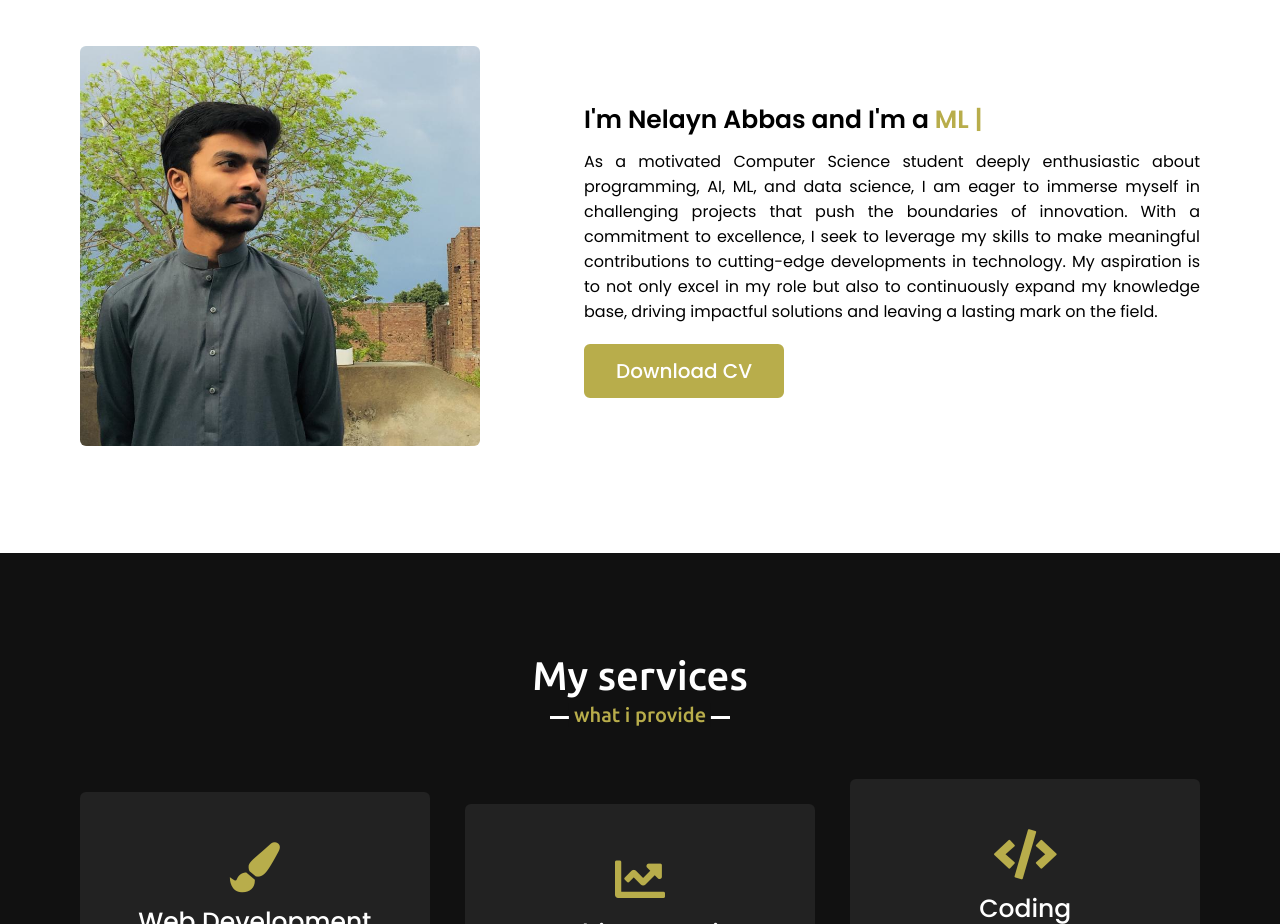
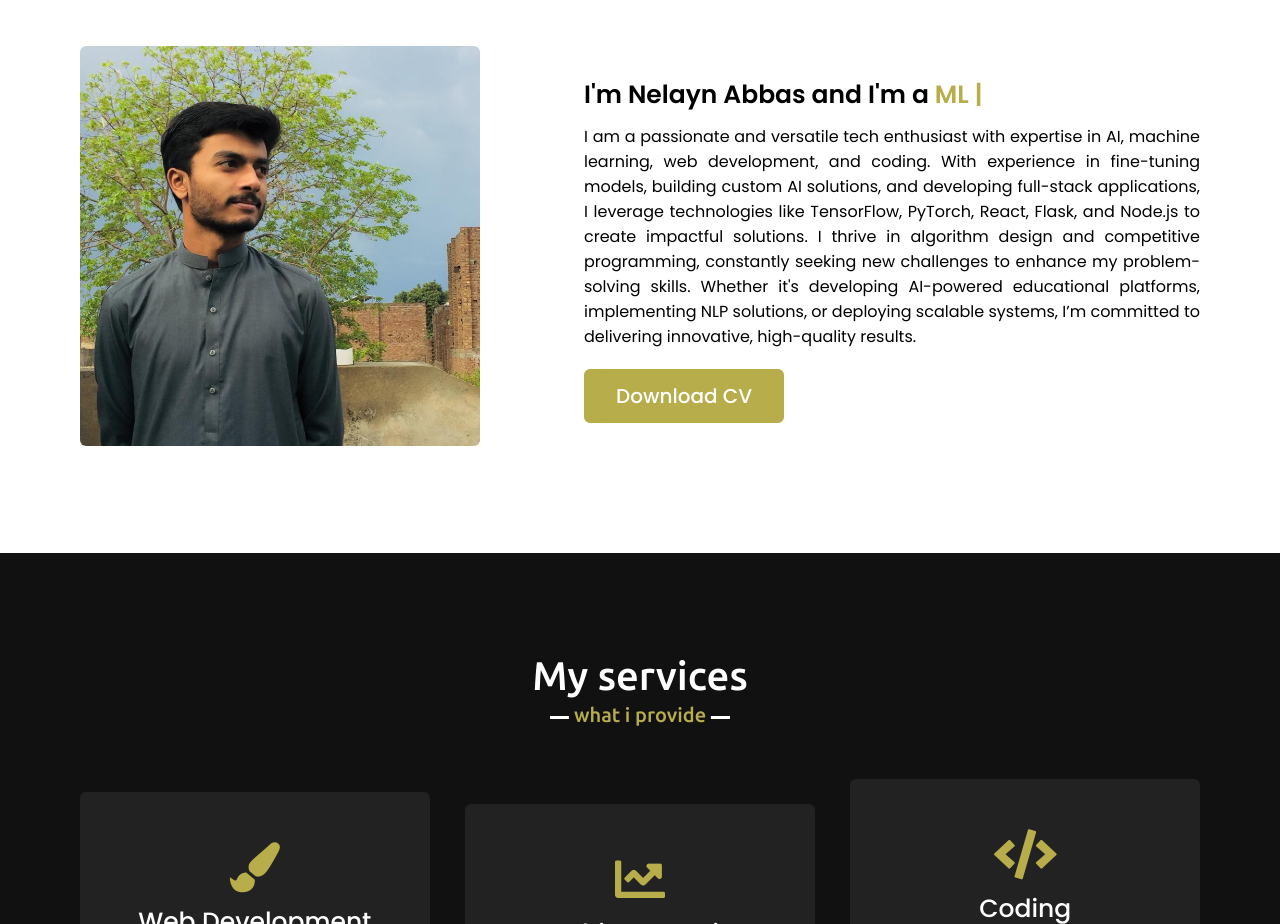
Before and after one commit to NelaynAbbas/A3, a website: page index.html in a window 1280 px wide. Shown: the part 980-1904 px from the top of the page. Drawn offline with nearby package versions, Linux system fonts and the light colour scheme.

Commit message:
Update index.html

```diff
--- a/index.html
+++ b/index.html
@@ -56,7 +56,7 @@
                 </div>
                 <div class="column right">
                     <div class="text">I'm Nelayn Abbas and I'm a <span class="typing-2"></span></div>
-                    <p>As a motivated Computer Science student deeply enthusiastic about programming, AI, ML, and data science, I am eager to immerse myself in challenging projects that push the boundaries of innovation. With a commitment to excellence, I seek to leverage my skills to make meaningful contributions to cutting-edge developments in technology. My aspiration is to not only excel in my role but also to continuously expand my knowledge base, driving impactful solutions and leaving a lasting mark on the field.</p>
+                    <p>I am a passionate and versatile tech enthusiast with expertise in AI, machine learning, web development, and coding. With experience in fine-tuning models, building custom AI solutions, and developing full-stack applications, I leverage technologies like TensorFlow, PyTorch, React, Flask, and Node.js to create impactful solutions. I thrive in algorithm design and competitive programming, constantly seeking new challenges to enhance my problem-solving skills. Whether it's developing AI-powered educational platforms, implementing NLP solutions, or deploying scalable systems, I’m committed to delivering innovative, high-quality results.</p>
                     <a href="#">Download CV</a>
                 </div>
             </div>
```
